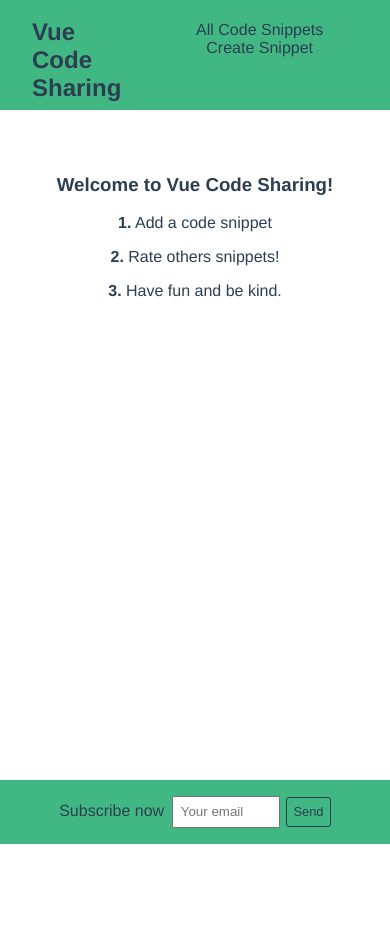
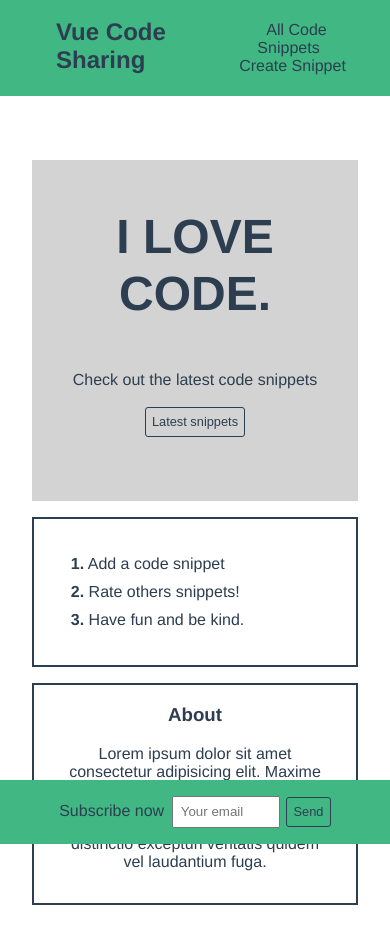
Before and after one commit to hannamollergren/Vue-Code-Sharing, a Vue app: page / in a window 390 px wide. Shown: the top 944 px of the page. Before the commit the page ends 844 px from the top, so only its background shows below. Built offline with nearby package versions, Linux system fonts and the light colour scheme.

Commit message:
css home, responsivt och lite content

```diff
--- a/src/App.vue
+++ b/src/App.vue
@@ -1,7 +1,9 @@
 <template>
   <div id="app">
+	<div class="content-container">
 		<Header/>
 		<router-view/>
+	</div>
 		<Footer/>
   </div>
 </template>
@@ -42,6 +44,9 @@ p{
 h3{
 	margin: 0 0 1em;
 }
+.content-container{
+	padding-bottom: 4em;
+}
 
 
 
--- a/src/components/Content.vue
+++ b/src/components/Content.vue
@@ -1,10 +1,12 @@
 <template>
-  <div>
+  <section class="container">
 		<h3>{{ title }}</h3>
 
-		<button @click="latest">Latest</button> /
-		<button @click="highestRanked">Highest ranked</button> /
-		<button @click="reported">Reported</button>
+	<span class="button-container">
+		<button @click="getLatest" class="button">Latest</button> /
+		<button @click="getHighestRanked" class="button">Highest ranked</button> /
+		<button @click="getReported" class="button">Reported</button>
+	</span>
 
 
 		<div v-if="latestSnippets == 'Loading content...'"><p>{{ latestSnippets }}</p></div>
@@ -60,7 +62,7 @@
 				</div>
 			</span>
 		</section>
-  </div>
+  </section>
 
 </template>
 
@@ -83,7 +85,13 @@ export default {
 
 	},
 	methods: {
-		getData(){
+		getLatest(){
+			this.title = "Latest Snippets"
+
+			this.displayLatest = true;
+			this.displayHighest = false;
+			this.displayReported = false;
+
 			axios
 			.get(this.baseUrl + '?latest')
 			.then((response) => {
@@ -91,15 +99,7 @@ export default {
 				console.log("getData response:", this.latestSnippets);
 			});
 		},
-		latest(){
-			this.title = "Latest Snippets"
-
-			this.displayLatest = true;
-			this.displayHighest = false;
-			this.displayReported = false;
-			this.getData();
-		},
-		highestRanked(){
+		getHighestRanked(){
 			this.title = "Highest Ranked Snippets"
 
 			this.displayHighest = true;
@@ -113,13 +113,12 @@ export default {
 				console.log("highestranked response:", this.highestRankedSnippets);
 			});
 		},
-		reported(){
+		getReported(){
 			this.title = "Reported Snippets"
 
 			this.displayReported = true;
 			this.displayLatest = false;
 			this.displayHighest = false;
-
 
 			axios
 			.get(this.baseUrl + '?reported')
@@ -127,10 +126,6 @@ export default {
 				this.reportedSnippets = response.data;
 				console.log("reportedSnippets response:", this.reportedSnippets);
 			});
-
-
-
-
 		},
 		likeButton(id){
 			console.log("likeButton id", id);
@@ -141,9 +136,8 @@ export default {
                     })
                     .then((response) => {
 						console.log('response', response)
-                    })
+					})
 		},
-		//! Ändra innehåller när rapporterad
 		reportButton(id){
 			console.log("reportedButton id", id)
 				fetch(this.baseUrl, {
@@ -153,9 +147,9 @@ export default {
                     .then((response) => {
 						console.log('response reportButton', response)
 					})
-			this.getData();
+			this.getLatest();
 		},
-		restoreSnippet(id){ //!FUNKAR EJ
+		restoreSnippet(id){
 			console.log('restore', id);
 				fetch(this.baseUrl, {
                         method: 'POST',
@@ -164,10 +158,10 @@ export default {
                     .then((response) => {
 						console.log('response restoreSnippet', response)
 					})
-			this.reported();
-
+			this.getReported();
 		},
 		deleteSnippet(id){
+
 			console.log('delete', id);
 			fetch(this.baseUrl, {
                         method: 'POST',
@@ -176,14 +170,11 @@ export default {
                     .then((response) => {
 						console.log('response deletesnippet', response)
 					})
-
-			this.reported();
-
+			this.getReported();
 		}
-
 	},
 	created(){
-		this.getData();
+		this.getLatest();
 	}
 }
 </script>
@@ -241,6 +232,10 @@ button{
 	color: white;
 	background: #2c3e50;
 }
+button:hover{
+	background-color: #3c546b;
+	transition: 0.6s;
+}
 .restore-delete{
 	margin-left: 1em;
 	border: 2px solid #2c3e50;
@@ -253,6 +248,18 @@ button{
 	grid-row: 1;
 
 }
+.container{
+	padding-bottom: 4em;
+}
+@media only screen and (max-width: 450px) {
+	.button-container{
+		display: grid;
+	}
+	.button{
+		margin: 0 2em 0;
+	}
+
+}
 
 
 </style>
--- a/src/components/Create.vue
+++ b/src/components/Create.vue
@@ -6,12 +6,14 @@
 			<label>Title</label>
 			<input type="text" placeholder="Please enter the title" v-model="snippet.title" @blur.once="titleIsTouched=true">
 
-			<span v-if="!titleIsValid && titleIsTouched" class="error">Must enter five characters or more</span>
+			<span v-if="!titleIsValid && titleIsTouched" class="error">Enter five characters or more</span>
 
 			<label>Your code</label>
 			<textarea id="codeSnippet" rows="20" cols="135" placeholder="Paste your code into textarea" v-model="snippet.content" @blur.once="contentIsTouched=true">
 			</textarea>
+
 			<span v-if="!contentIsValid && contentIsTouched" class="error">Please enter your code in the textarea</span>
+
 			<button @click="submitButton" :disabled="!titleIsValid && !contentIsValid">Add</button>
 		</div>
 		<div class="msg">{{ msg }}</div>
@@ -27,9 +29,6 @@ export default {
 		msg: '',
 		titleIsTouched: false,
 		contentIsTouched: false
-
-
-
 	}),
 	props: {
 
@@ -47,8 +46,10 @@ export default {
                     .then((response) => {
                        this.msg = "Snippet added succsessfully, thank you!"
 						console.log('response', response)
-                    })
-
+					})
+			/* this.snippet.title = '';
+			this.snippet.content = '';
+			 */
 		/* 	axios
 				.post(this.baseUrl + '?add&title=' + title + '&content=' + content + '&tags=mySuperCoolTag')
 				.then((response) => {
@@ -74,10 +75,6 @@ export default {
 		contentIsValid(){
 			return this.snippet.title.length >= 5;
 		},
-
-
-
-
 	}
 }
 </script>
@@ -86,21 +83,33 @@ export default {
 #form-group{
 	margin: 0 4em 0;
 	display: grid;
+	grid-template-columns: repeat(3, 1fr);
 }
 label{
 	display: block;
 	text-align: start;
+	grid-column: 1/3;
 }
 input{
+	display: inline-block;
 	width: 100%;
 	margin: 0 0 1em;
 	padding: 0.5em;
+	border: 1px solid lightgrey;
+	grid-column: 1/3;
 
 }
 textarea{
 	width: 100%;
 	padding: 0.5em;
-
+	border: 1px solid lightgrey;
+	grid-column: 1/3;
+}
+.error{
+	margin: 0 0 0 1em;
+	color:rgba(255, 0, 0, 0.89);
+	grid-column: 3/4;
+	text-align: left;
 }
 button{
 	margin-top: 1em;
@@ -108,6 +117,7 @@ button{
 	padding: 0.5em;
 	color: white;
 	background: #2c3e50;
+	grid-column: 1/3;
 }
 button:hover{
 	background-color: #3c546b;
@@ -117,16 +127,18 @@ button:hover{
 	display: inline-block;
 	margin-top: 1.5em;
 }
-.error{
-	margin: 0.5em 0 0;
-	color:red;
-}
+
 
 button:disabled{
 	background-color: lightgrey;
 	cursor: auto;
 	border: none;
-	}
+}
+@media only screen and (max-width: 450px) {
+#form-group{
+	margin: 0 2em 0;
+}
+}
 
 
 
--- a/src/components/Footer.vue
+++ b/src/components/Footer.vue
@@ -43,10 +43,10 @@ export default {
 .footer{
 	background-color: #41B883;
 	padding: 1em;
-	margin-top: 4em;
 	bottom: 0;
 	position: fixed;
 	width: 100%;
+/* 	margin: 4em 0 0;  */
 }
 button{
 	padding: 0.5em;
@@ -55,7 +55,8 @@ button{
 	background: #41B883;
 }
 button:hover{
-	font-weight: bolder;
+	background-color: rgb(62, 175, 124);
+	transition: 0.6s;
 }
 label{
 	margin-right: 0.5em;
--- a/src/components/Header.vue
+++ b/src/components/Header.vue
@@ -79,18 +79,7 @@ export default {
 		color: #2c3e50;
 	}
 	/* //! TODO  */
-	@media only screen and (max-width: 902px) {
-	h2{
-		grid-column: 1/1;
-		margin-left: 1em;
-		font-size: 1.5em;
-	}
-	nav{
-		grid-column: 3/3;
-	}
+	@media only screen and (max-width: 837px) {
+
 }
-
-
-
-
 </style>
--- a/src/components/Home.vue
+++ b/src/components/Home.vue
@@ -1,16 +1,31 @@
 <template>
 	<div>
-		<h3>Welcome to Vue Code Sharing!</h3>
-		<!-- <img src="../assets/icon.png" alt="icon code"> -->
+		<div class="content-container">
 
-		<div>
+			<div class="code">
+				<h1 class="love">I LOVE CODE.</h1>
+				<p class="text">Check out the latest code snippets</p> <br>
+				<button><a href="/home#/content">Latest snippets</a></button>
+			</div>
+
+			<div class="rules">
 				<p><span>1.</span> Add a code snippet</p>
 				<p><span>2.</span> Rate others snippets!</p>
 				<p><span>3.</span> Have fun and be kind.</p>
 			</div>
 
+			<div class="info">
+				<h3 class="title">About</h3>
+				<p class="undertitle">Lorem ipsum dolor sit amet consectetur adipisicing elit. Maxime tempore ad sapiente nesciunt cum officia quo soluta dolorem doloribus! Nulla ex repellendus, laboriosam distinctio excepturi veritatis quidem vel laudantium fuga.</p>
 
 
+			</div>
+
+
+
+
+
+		</div>
 	</div>
 </template>
 
@@ -31,8 +46,86 @@ export default {
 </script>
 
 <style scoped>
+
 span{
 	font-weight: bold;
 }
+.content-container{
+	display: grid;
+	grid-template-columns: repeat(3, 1fr);
+	margin: 0 3em 0;
+	gap: 1em;
+}
+
+
+.code{
+	background: lightgrey;
+	grid-column: 1/4;
+}
+.rules{
+	border: 2px solid #2c3e50;
+	padding: 2em;
+	text-align: left;
+	grid-column: 1/2;
+
+}
+.info{
+	grid-column: 2/4;
+	border: 2px solid #2c3e50;
+}
+.title{
+	padding: 1em 0 0;
+}
+.undertitle{
+	padding: 0 2em 2em;
+}
+p{
+	padding: 0.3em;
+	margin: 0;
+}
+.love{
+	padding:1em;
+	font-size: 4em;
+	font-weight: bold;
+	line-height: 1.2em;
+}
+
+button{
+	margin: 0em 0 5em;
+	padding: 0.5em;
+	border: 1px solid #2c3e50;
+	background-color:lightgrey;
+}
+button:hover{
+	background-color: rgb(201, 200, 200);
+	transition: 0.6s;
+}
+a{
+	text-decoration: none;
+	color: #2c3e50;
+}
+@media only screen and (max-width: 902px) {
+.info{
+	grid-column: 1/4;
+
+}
+.rules{
+	grid-column: 1/4;
+}
+
+}
+@media only screen and (max-width: 450px) {
+.love{
+	font-size: 3em;
+}
+.content-container{
+	margin: 0 2em 0;
+}
+.text{
+	padding: 0 1em 0;
+}
+}
+
+
 
 </style>
```
Also changed, not shown: src/assets/icon1.png (added). Lines whose indentation alone changed are shown as unchanged.
